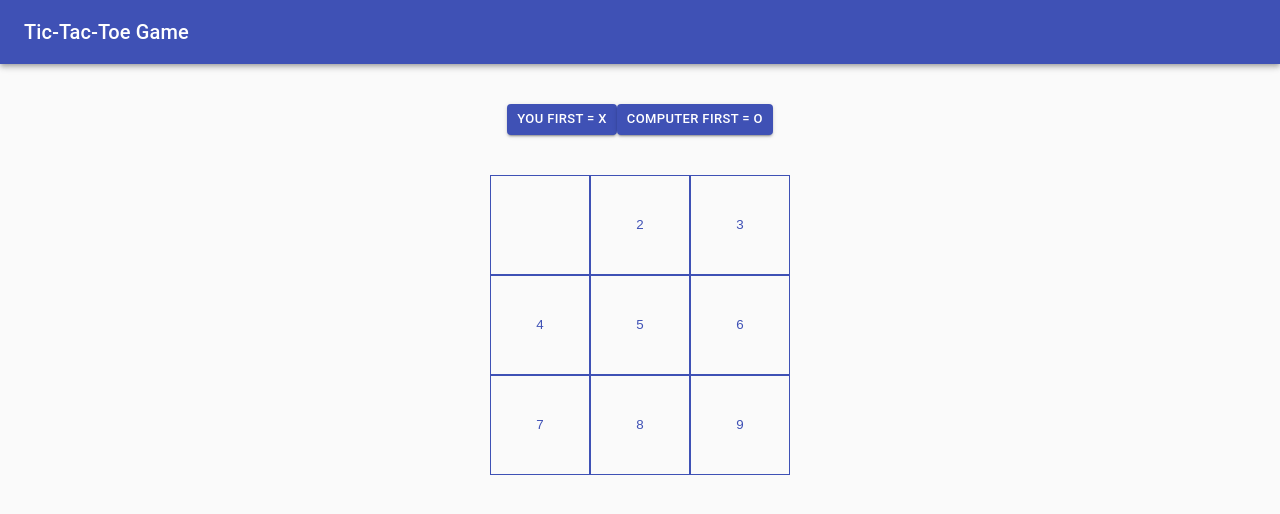
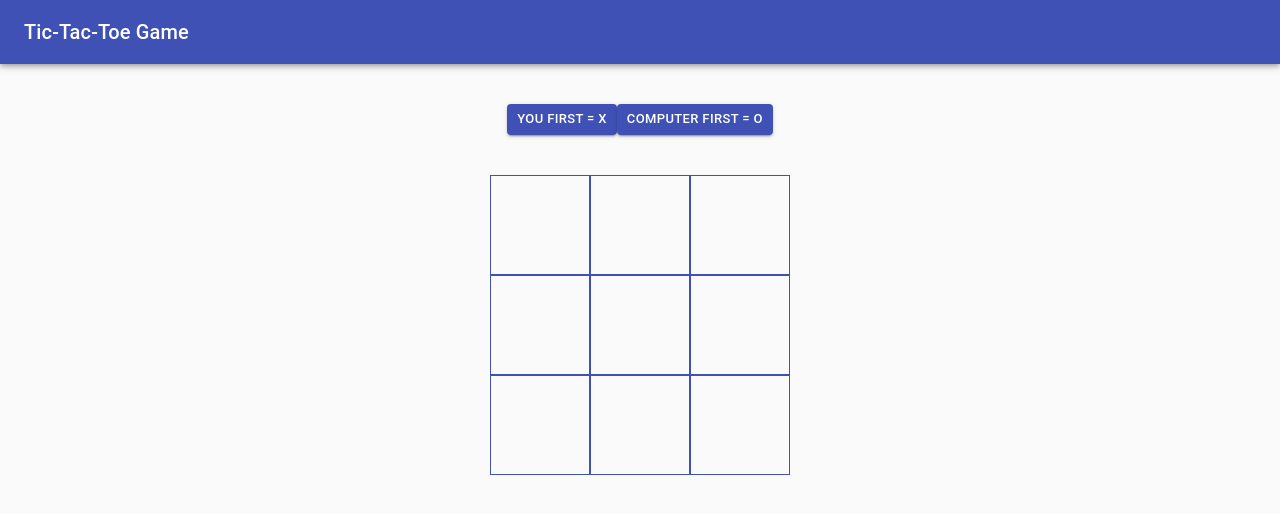
Before and after one commit to manpreetjsb/tic-tac-toe, a Next.js app: page / in a window 1280 px wide. Shown: the top 514 px of the page. Built offline with nearby package versions, Linux system fonts and the light colour scheme.

Commit message:
showing symbol on screen

```diff
--- a/components/Game/index.tsx
+++ b/components/Game/index.tsx
@@ -80,7 +80,7 @@ const trun = [
 ]
 
 const Game: React.FC = () => {
-  const [symbol, setSymbol] = useState([])
+  const [symbol, setSymbol] = useState<Iturn[]>([])
 
   const start = (text: string) => {
     console.log(text)
@@ -93,7 +93,10 @@ const Game: React.FC = () => {
       trun[objIndex].name = 'O'
       trun[objIndex].value = 3
       trun[objIndex].filled = true
-      console.log(trun[objIndex])
+      //console.log(trun[objIndex])
+
+      setSymbol([...trun])
+      //console.log(symbol)
       computerTurn()
     }
   }
@@ -104,11 +107,55 @@ const Game: React.FC = () => {
     const RowH3 = trun[6].value + trun[7].value + trun[8].value
 
     const RowV1 = trun[0].value + trun[3].value + trun[6].value
+    const RowV2 = trun[1].value + trun[4].value + trun[7].value
+    const RowV3 = trun[2].value + trun[5].value + trun[8].value
 
-    //first Check
+    const LeftToRightBttm = trun[0].value + trun[4].value + trun[8].value
+    const RgihtToLeftBttm = trun[2].value + trun[4].value + trun[6].value
+
+    //Check first row
     if (RowH1 === 6) {
       console.log('h1')
-      for (let i = 0; i < Row1.length; i++) {
+      for (let i = 0; i < 3; i++) {
+        if (trun[i].filled === false) {
+          trun[i].name = 'X'
+          trun[i].value = 3
+          trun[i].filled = true
+          setSymbol([...trun])
+          console.log(trun[i])
+        }
+      }
+    }
+    //Check Second row
+    if (RowH2 === 6) {
+      console.log('h2')
+      for (let i = 3; i <= 5; i++) {
+        if (trun[i].filled === false) {
+          trun[i].name = 'X'
+          trun[i].value = 3
+          trun[i].filled = true
+          setSymbol([...trun])
+          console.log(trun[i])
+        }
+      }
+    }
+    //Check Third row
+    if (RowH3 === 6) {
+      console.log('h3')
+      for (let i = 6; i <= 8; i++) {
+        if (trun[i].filled === false) {
+          trun[i].name = 'X'
+          trun[i].value = 3
+          trun[i].filled = true
+          setSymbol([...trun])
+          console.log(trun[i])
+        }
+      }
+    }
+    //Check first column
+    if (RowV1 === 6) {
+      for (let i = 0; i <= 6; i = i + 3) {
+        console.log(i)
         if (trun[i].filled === false) {
           trun[i].name = 'X'
           trun[i].value = 3
@@ -117,9 +164,10 @@ const Game: React.FC = () => {
         }
       }
     }
-    if (RowH2 === 6) {
-      console.log('h2')
-      for (let i = 3; i <= 5; i++) {
+    //Check Second column
+    if (RowV2 === 6) {
+      for (let i = 1; i <= 7; i = i + 3) {
+        console.log(i)
         if (trun[i].filled === false) {
           trun[i].name = 'X'
           trun[i].value = 3
@@ -128,8 +176,33 @@ const Game: React.FC = () => {
         }
       }
     }
-    if (RowV1 === 6) {
-      for (let i = 0; i <= 6; i = i + 3) {
+    //Check third column
+    if (RowV3 === 6) {
+      for (let i = 2; i <= 8; i = i + 3) {
+        console.log(i)
+        if (trun[i].filled === false) {
+          trun[i].name = 'X'
+          trun[i].value = 3
+          trun[i].filled = true
+          console.log(trun[i])
+        }
+      }
+    }
+    //Check A2 B2 C3 X
+    if (LeftToRightBttm === 6) {
+      for (let i = 0; i <= 8; i = i + 4) {
+        console.log(i)
+        if (trun[i].filled === false) {
+          trun[i].name = 'X'
+          trun[i].value = 3
+          trun[i].filled = true
+          console.log(trun[i])
+        }
+      }
+    }
+    //Check A2 B2 C3 X
+    if (RgihtToLeftBttm === 6) {
+      for (let i = 2; i <= 6; i = i + 2) {
         console.log(i)
         if (trun[i].filled === false) {
           trun[i].name = 'X'
@@ -200,7 +273,7 @@ const Game: React.FC = () => {
               alignItems="center"
               justifyContent="center"
             >
-              2
+              {trun[1].name}
             </Box>
           </Link>
           <Link
@@ -218,7 +291,7 @@ const Game: React.FC = () => {
               alignItems="center"
               justifyContent="center"
             >
-              3
+              {trun[2].name}
             </Box>
           </Link>
         </Box>
@@ -240,7 +313,7 @@ const Game: React.FC = () => {
             alignItems="center"
             justifyContent="center"
           >
-            4
+            {trun[3].name}
           </Box>
         </Link>
         <Link
@@ -258,7 +331,7 @@ const Game: React.FC = () => {
             alignItems="center"
             justifyContent="center"
           >
-            5
+            {trun[4].name}
           </Box>
         </Link>
         <Link
@@ -276,7 +349,7 @@ const Game: React.FC = () => {
             alignItems="center"
             justifyContent="center"
           >
-            6
+            {trun[5].name}
           </Box>
         </Link>
       </Box>
@@ -297,7 +370,7 @@ const Game: React.FC = () => {
             alignItems="center"
             justifyContent="center"
           >
-            7
+            {trun[6].name}
           </Box>
         </Link>
         <Link
@@ -315,7 +388,7 @@ const Game: React.FC = () => {
             alignItems="center"
             justifyContent="center"
           >
-            8
+            {trun[7].name}
           </Box>
         </Link>
         <Link
@@ -333,7 +406,7 @@ const Game: React.FC = () => {
             alignItems="center"
             justifyContent="center"
           >
-            9
+            {trun[8].name}
           </Box>
         </Link>
       </Box>
```
